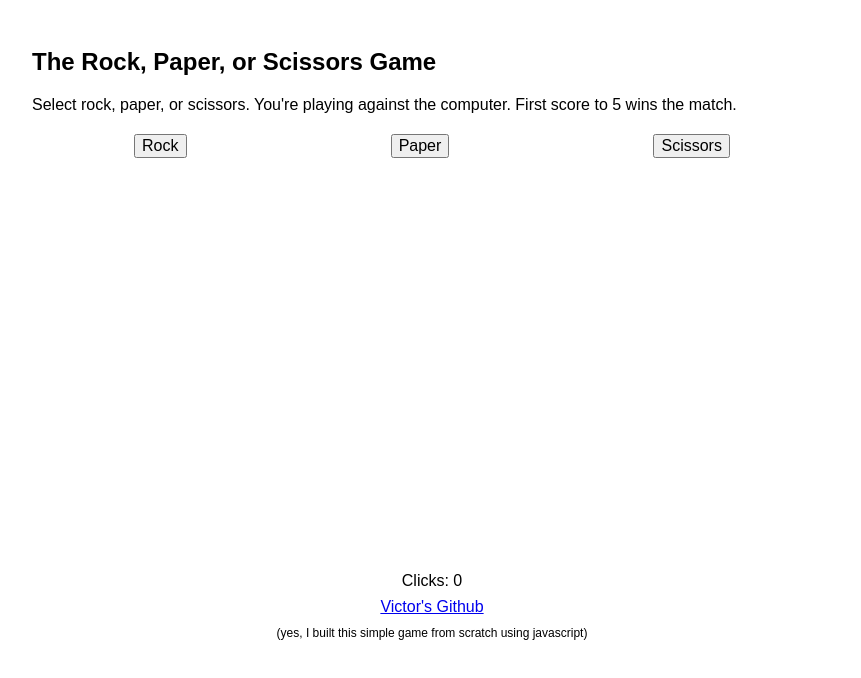
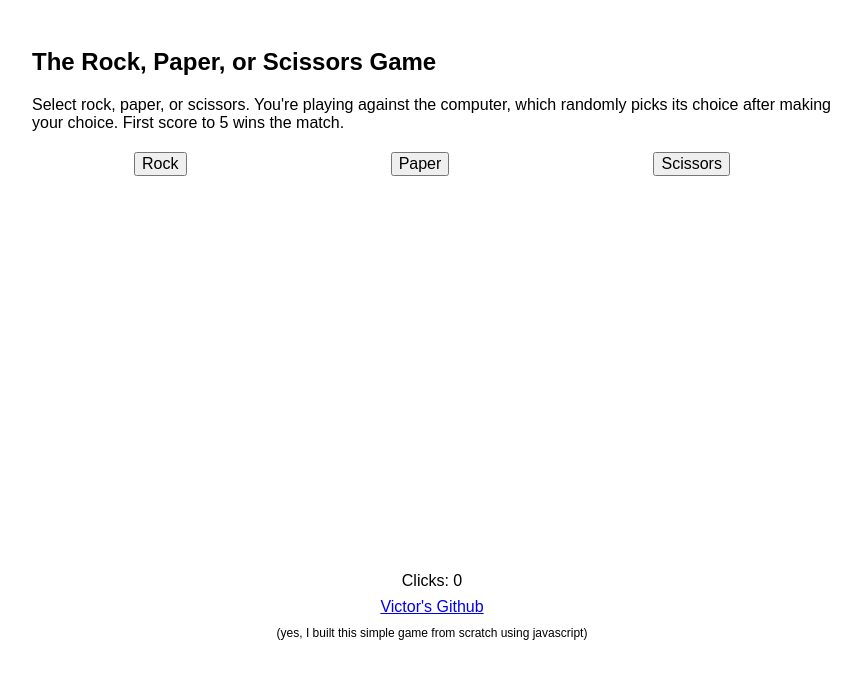
Before and after one commit to itsvictoroyedeji/rock-paper-scissors, a plain HTML site: page index.html in a window 1280 px wide. Shown: the whole page, without its empty margins (208-1069 px from the left). Drawn offline with Linux system fonts and the light colour scheme.

Commit message:
fix: Added a sentence in the instrcutions

```diff
--- a/index.html
+++ b/index.html
@@ -10,7 +10,7 @@
   <div id="container">
     <div id="main">
       <h2 class="title">The Rock, Paper, or Scissors Game</h2>
-      <p class="intro">Select rock, paper, or scissors. You're playing against the computer. First score to 5 wins the match.</p>
+      <p class="intro">Select rock, paper, or scissors. You're playing against the computer, which randomly picks its choice after making your choice. First score to 5 wins the match.</p>
       <div id="buttons">
         <button id="rock" class="button">Rock</button>
         <button id="paper" class="button">Paper</button>
```
